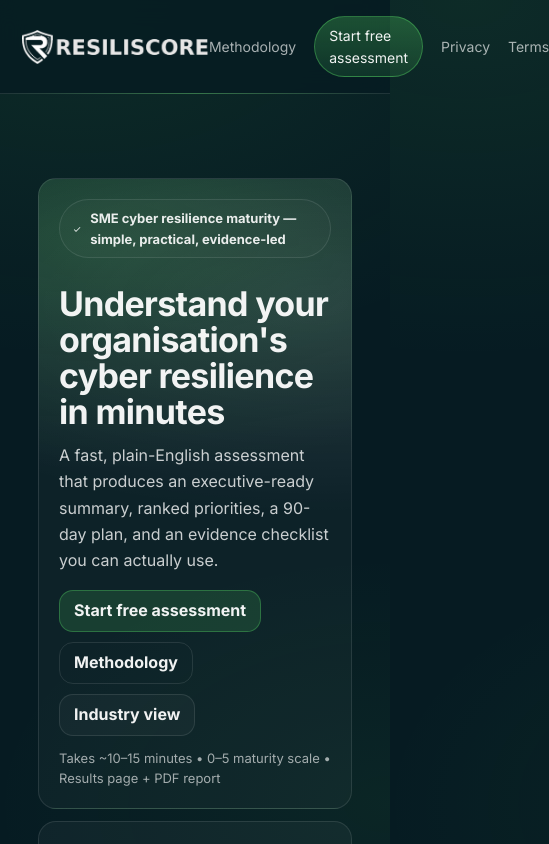
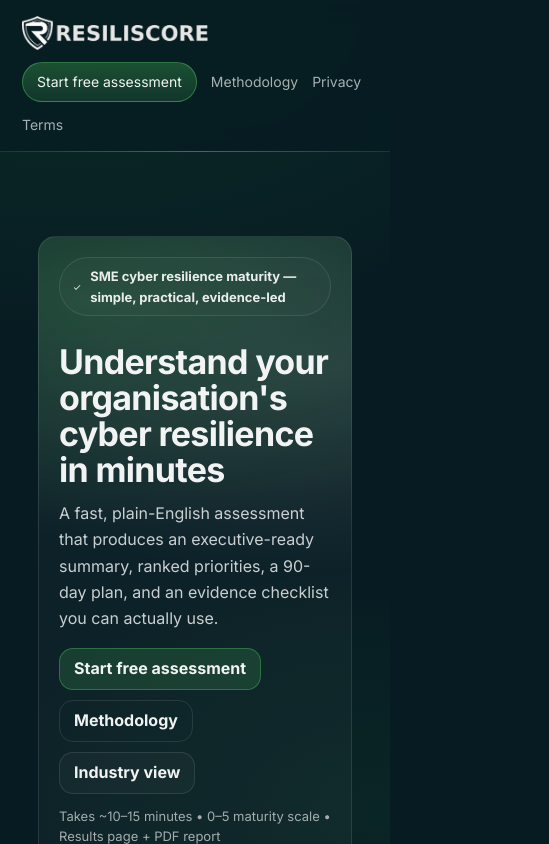
Before and after one commit to afzallmalik/Resiliscore, a Next.js app: page / in a window 390 px wide. Shown: the top 844 px of the page, 549 px wide, since content can reach past the window. Built offline with nearby package versions, Linux system fonts and the light colour scheme.

Commit message:
Fix mobile header layout

```diff
--- a/src/app/globals.css
+++ b/src/app/globals.css
@@ -276,3 +276,29 @@
   border-color: rgba(94,234,106,0.45);
   box-shadow: 0 0 0 3px rgba(94,234,106,0.10);
 }
+
+/* Mobile header fix */
+@media (max-width: 900px) {
+  .header-inner {
+    flex-direction: column;
+    align-items: flex-start;
+    gap: 12px;
+  }
+
+  .nav {
+    width: 100%;
+    display: flex;
+    flex-wrap: wrap;
+    align-items: center;
+    gap: 12px 14px;
+  }
+
+  .nav a {
+    font-size: 14px;
+  }
+
+  .cta {
+    padding: 10px 14px;
+    white-space: nowrap;
+  }
+}
--- a/src/app/layout.tsx
+++ b/src/app/layout.tsx
@@ -3,7 +3,7 @@
 import Image from "next/image";
 import type { Metadata } from "next";
 
-export const metadata = {
+export const metadata: Metadata = {
   title: "Resiliscore – Cyber Resilience Maturity for SMEs",
   description:
     "Cyber resilience maturity assessment for SMEs. Identify risk, prioritise improvements, and generate a clear resilience report in minutes.",
@@ -34,7 +34,6 @@
           rel="stylesheet"
         />
       </head>
-
       <body>
         <header className="header">
           <div className="header-inner">
@@ -50,10 +49,10 @@
             </Link>
 
             <nav className="nav">
-              <Link href="/methodology">Methodology</Link>
               <Link href="/assessment" className="cta">
                 Start free assessment
               </Link>
+              <Link href="/methodology">Methodology</Link>
               <Link href="/privacy">Privacy</Link>
               <Link href="/terms">Terms</Link>
             </nav>
```
